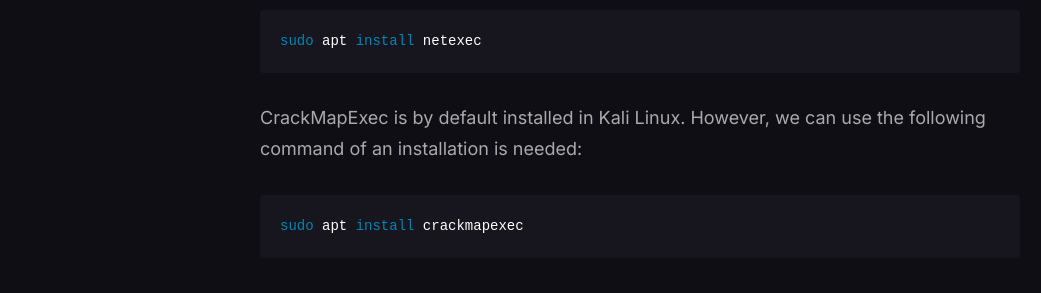
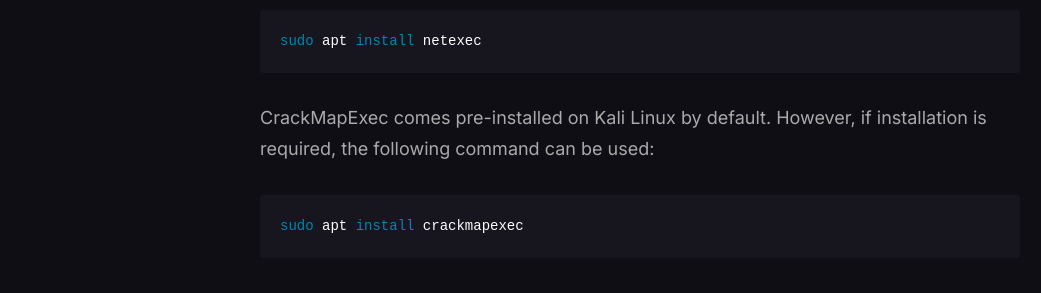
Before and after one commit to Vorkharium/vorkharium.github.io, a Jekyll site: the page built from _posts/2024-10-31-NetExec-and-CrackMapExec-Cheatsheet.md.md, in a window 1280 px wide and 900 px high, scrolled down 676 px. Shown: the part 153-446 px from the top of the window, without its empty margins (0-1041 px from the left). Built offline with Jekyll 4.4.1, drawn with Linux system fonts in a browser that asks for light colours; comment, search, counter and statistics services are not loaded.

Commit message:
Update 2024-10-31-NetExec-and-CrackMapExec-Cheatsheet.md.md

````diff
--- a/_posts/2024-10-31-NetExec-and-CrackMapExec-Cheatsheet.md.md
+++ b/_posts/2024-10-31-NetExec-and-CrackMapExec-Cheatsheet.md.md
@@ -10,7 +10,7 @@
 ```shell
 sudo apt install netexec
 ```
-CrackMapExec is by default installed in Kali Linux. However, we can use the following command of an installation is needed:
+CrackMapExec comes pre-installed on Kali Linux by default. However, if installation is required, the following command can be used:
 ```shell
 sudo apt install crackmapexec
 ```
````
